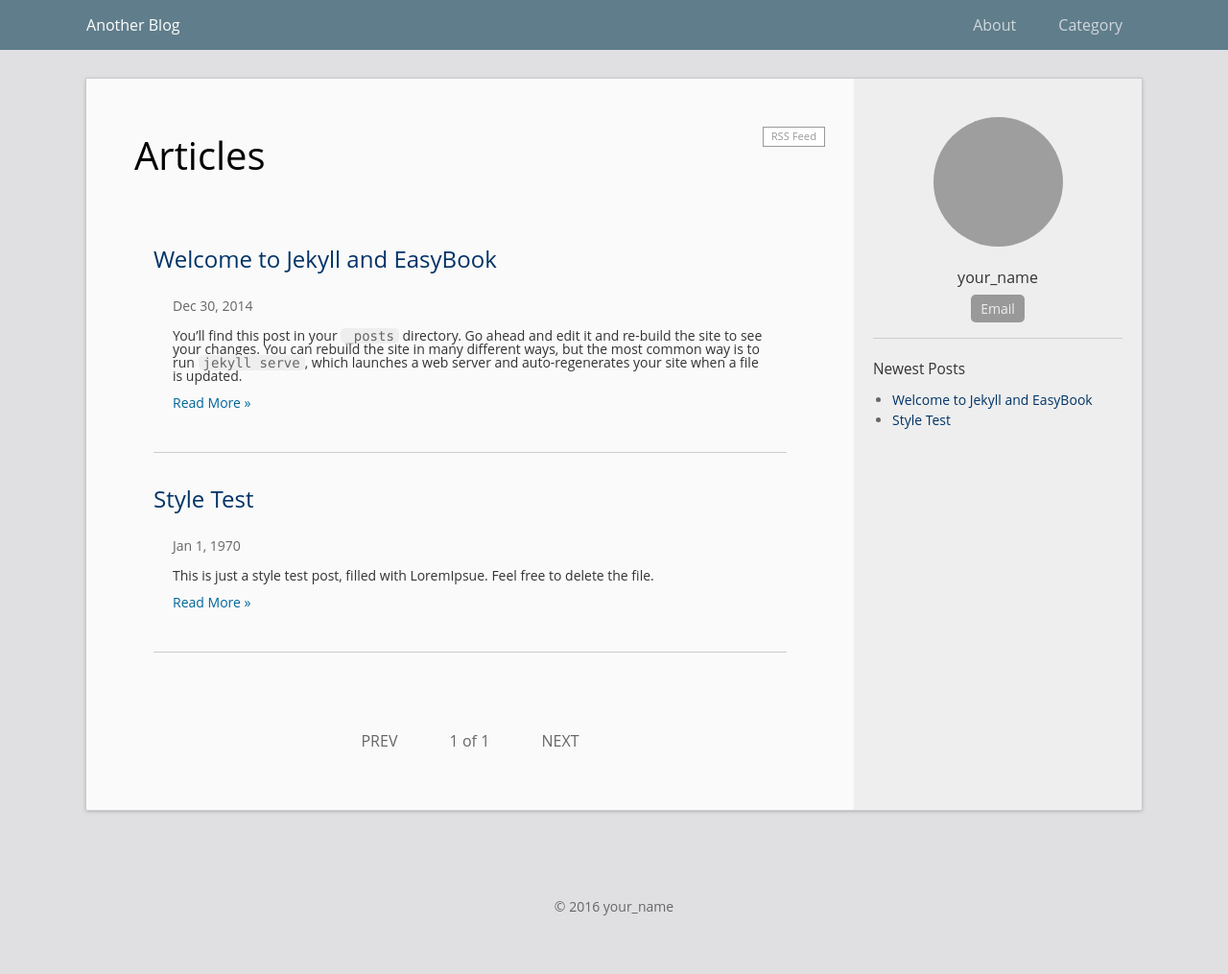
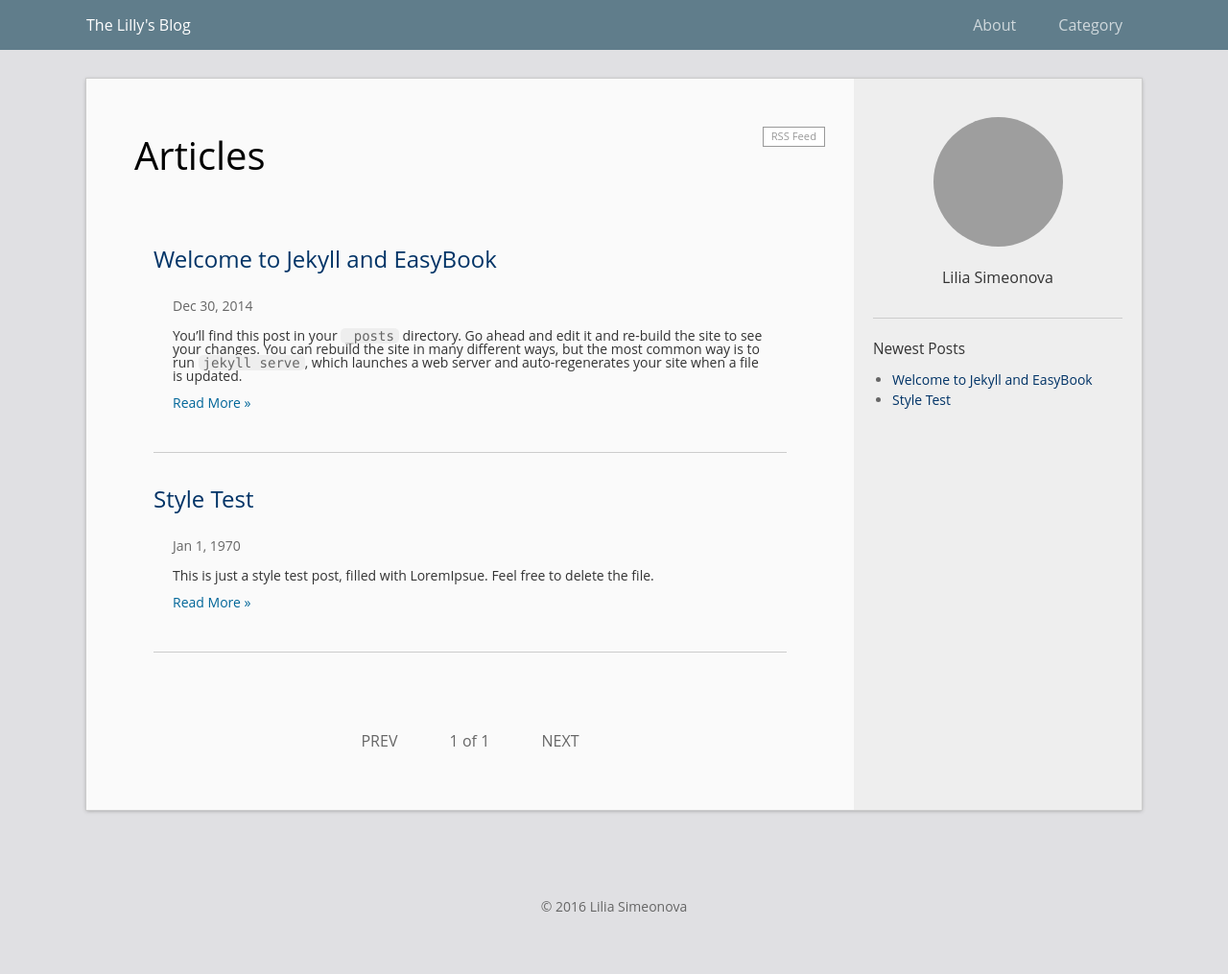
Before and after one commit to lilia-simeonova/thelillysblog, a Jekyll site: the page built from index.html, in a window 1280 px wide. Shown: the whole page at 96% size. Built offline with Jekyll 4.4.1, drawn with Linux system fonts in a browser that asks for light colours; the list of posts is cut into pages by our own code; grey boxes are pictures that could not be loaded.

Commit message:
fix(config): set basic configuration

```diff
--- a/_config.yml
+++ b/_config.yml
@@ -1,14 +1,14 @@
 # Site settings
-title: Another Blog
-url: "http://laobubu.github.io"    # the protocol and hostname of your site, eg. `http://laobubu.github.io`
-baseurl: "/jekyll-theme-EasyBook" # the prefix of your site uri, eg. `/jekyll-theme-EasyBook` or just one slash `/`
+title: The Lilly's Blog
+url: "https://lilia-simeonova.github.io/"    # the protocol and hostname of your site, eg. `http://laobubu.github.io`
+baseurl: "/thelillysblog" # the prefix of your site uri, eg. `/jekyll-theme-EasyBook` or just one slash `/`
 #timezone: Asia/Chongqing
 description: >
-  One or more sentences introducing this blog.
+  The personal blog of Lilia Simeonova.
 
 # Your information
-email: your_email@example.com
-author: your_name
+# email: your_email@example.com
+author: Lilia Simeonova
 avatar: "//www.gravatar.com/avatar/your_email_md5?d=mm&s=135"
 profile: One sentence introducing yourself.
 #twitter_username: twitter_username
```
